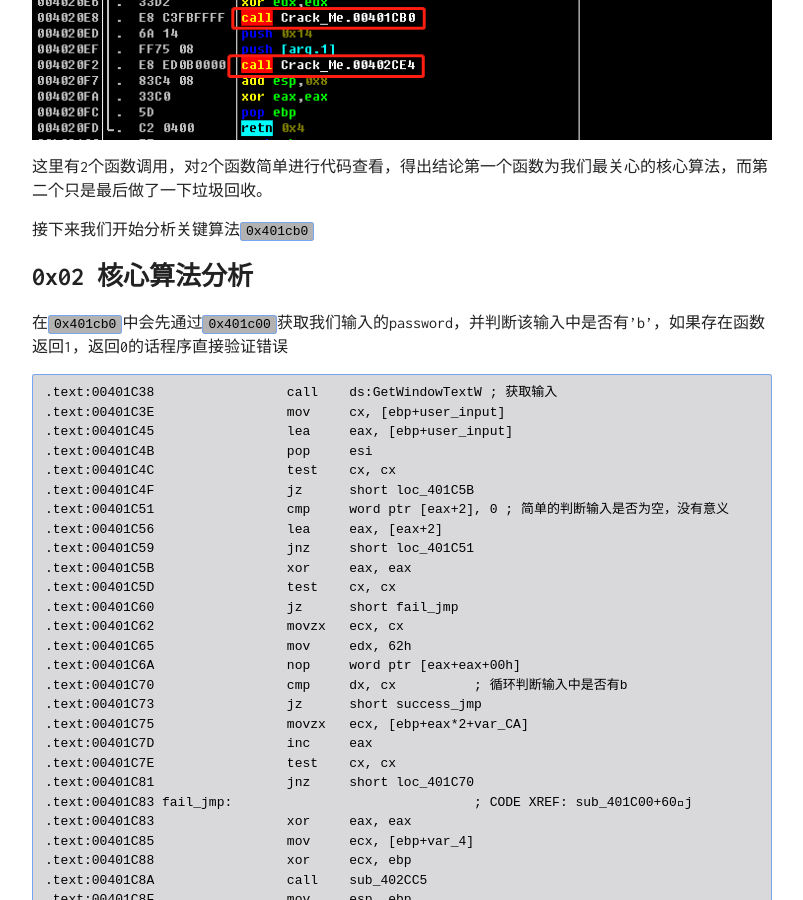
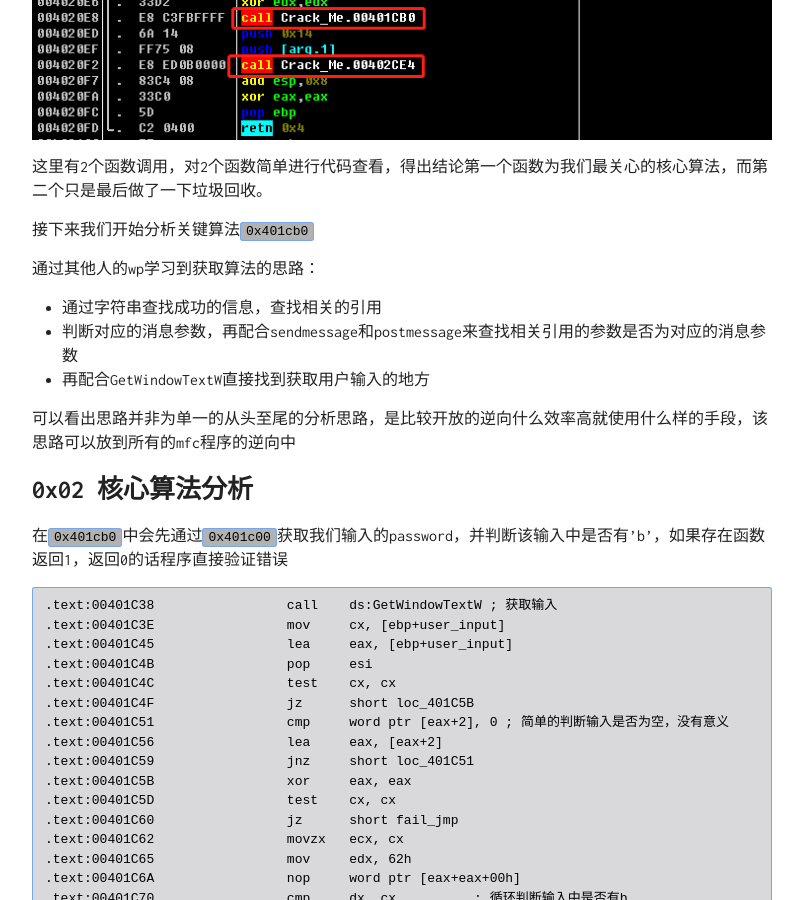
Before and after one commit to pench3r/OldBlog, a Jekyll site: the page built from _posts/2018-08-06-2016kanxuectf-first.md, in a window 1280 px wide and 900 px high, scrolled down 1560 px. Shown: the whole window, without its empty margins (238-1041 px from the left). Built offline with Jekyll 4.4.1, drawn with Linux system fonts in a browser that asks for light colours; comment, search, counter and statistics services are not loaded.

Commit message:
Update 2018-08-06-2016kanxuectf-first.md

```diff
--- a/_posts/2018-08-06-2016kanxuectf-first.md
+++ b/_posts/2018-08-06-2016kanxuectf-first.md
@@ -33,6 +33,14 @@ title: "看雪2016ctf-第一题-solution"
 这里有2个函数调用，对2个函数简单进行代码查看，得出结论第一个函数为我们最关心的核心算法，而第二个只是最后做了一下垃圾回收。
 
 接下来我们开始分析关键算法`0x401cb0`
+
+通过其他人的wp学习到获取算法的思路：
+
+- 通过字符串查找成功的信息，查找相关的引用
+- 判断对应的消息参数，再配合sendmessage和postmessage来查找相关引用的参数是否为对应的消息参数
+- 再配合GetWindowTextW直接找到获取用户输入的地方
+
+可以看出思路并非为单一的从头至尾的分析思路，是比较开放的逆向什么效率高就使用什么样的手段，该思路可以放到所有的mfc程序的逆向中
 
 ### 0x02 核心算法分析 ###
 
```
